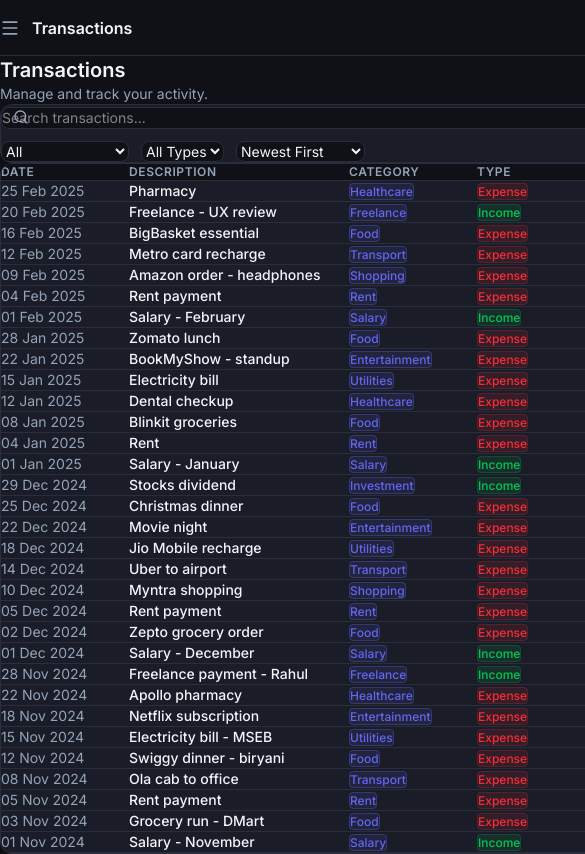
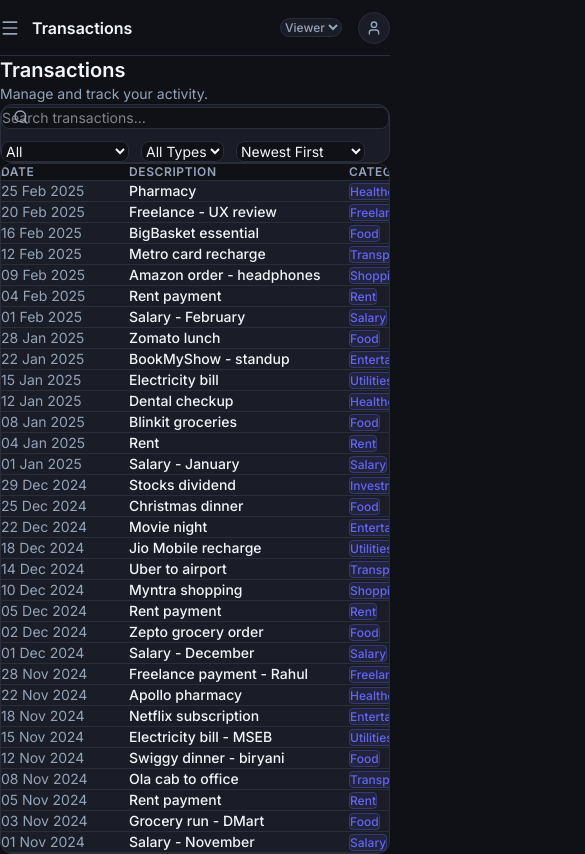
Before and after one commit to sammy200-ui/Finance-Dashboard, a React (Vite) app: page /transactions in a window 390 px wide. Shown: the top 854 px of the page, 585 px wide, since content can reach past the window. Built offline with nearby package versions, Linux system fonts and the light colour scheme.

Commit message:
fix sidebar overlap bug

```diff
--- a/src/components/layout/Layout.jsx
+++ b/src/components/layout/Layout.jsx
@@ -7,11 +7,11 @@
   const [sidebarOpen, setSidebarOpen] = useState(false)
 
   return (
-    <div className="flex min-h-screen bg-[var(--bg-base)] text-[var(--text)]">
+    <div className="min-h-screen bg-[var(--bg-base)] text-[var(--text)]">
       <Sidebar isOpen={sidebarOpen} onClose={() => setSidebarOpen(false)} />
 
       {/* main area — pushed right on desktop */}
-      <div className="flex-1 flex flex-col lg:ml-60">
+      <div className="flex flex-col lg:pl-60 min-h-screen transition-all duration-300">
         <Header onMenuOpen={() => setSidebarOpen(true)} />
 
         <main className="flex-1 p-5 md:p-6">
```
